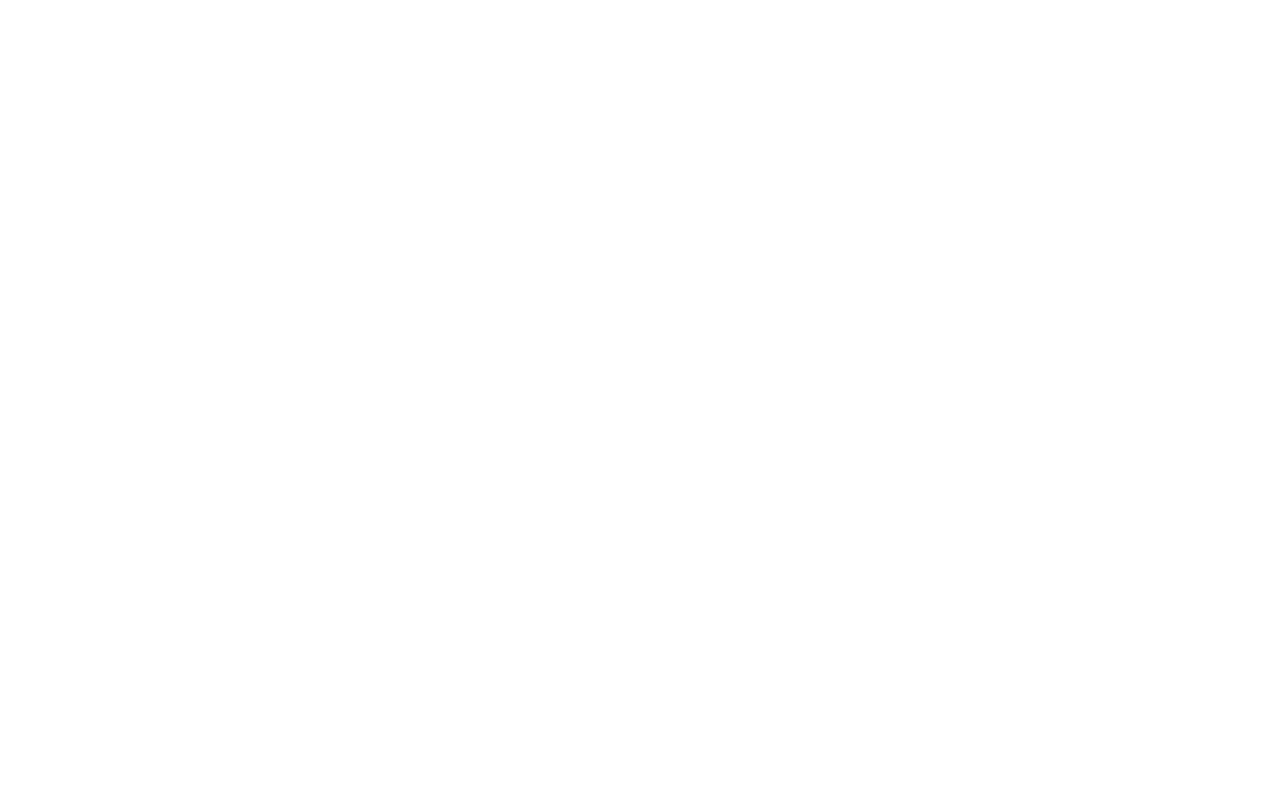
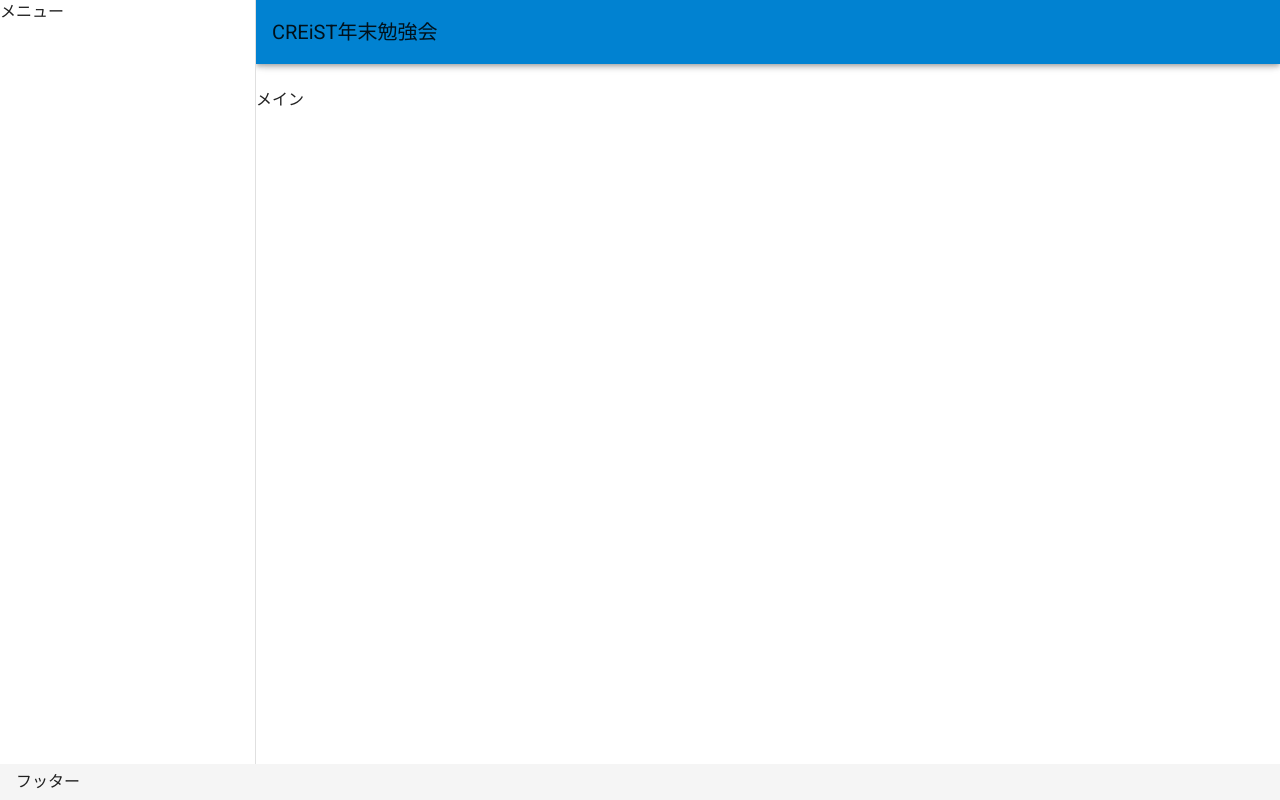
Before and after one commit to kaorunix/creist_vue_study, a Vue app: page / in a window 1280 px wide. Built offline with nearby package versions, Linux system fonts and the light colour scheme.

Commit message:
メニュー、メイン、フッター追加

```diff
--- a/src/App.vue
+++ b/src/App.vue
@@ -1,5 +1,17 @@
 <template>
   <v-app>
+    <v-navigation-drawer app>
+      メニュー
+    </v-navigation-drawer>
+    <v-app-bar color="#0182D1" app>
+      <v-toolbar-title>CREiST年末勉強会</v-toolbar-title>
+    </v-app-bar>
+    <<v-main app>
+      メイン
+    </v-main>
+    <v-footer app>
+      フッター
+    </v-footer>
   </v-app>
 </template>
 
```
